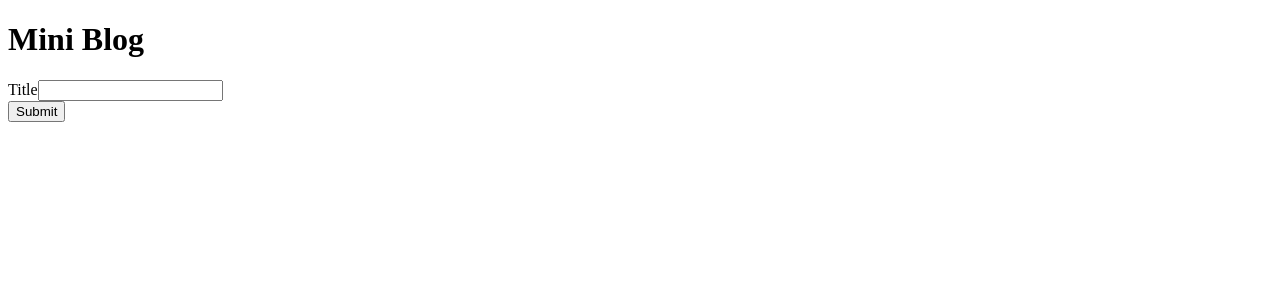
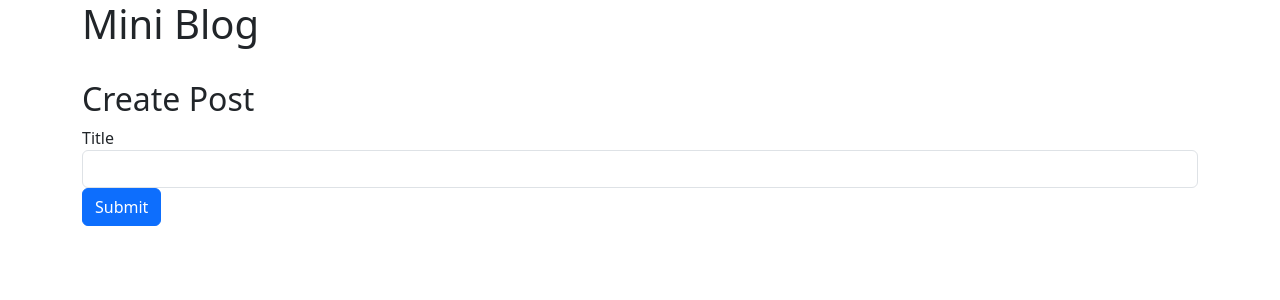
Before and after one commit to sandeepgangaram/mini-microservices-blog, a React (Create React App) app in the folder client/: page / in a window 1280 px wide. Shown: the top 300 px of the page. Built offline with nearby package versions, Linux system fonts and the light colour scheme.

Commit message:
add bootstrap styling

```diff
--- a/client/public/index.html
+++ b/client/public/index.html
@@ -10,6 +10,12 @@
       content="Web site created using create-react-app"
     />
     <link rel="apple-touch-icon" href="%PUBLIC_URL%/logo192.png" />
+    <link
+      href="https://cdn.jsdelivr.net/npm/bootstrap@5.3.0-alpha3/dist/css/bootstrap.min.css"
+      rel="stylesheet"
+      integrity="sha384-KK94CHFLLe+nY2dmCWGMq91rCGa5gtU4mk92HdvYe+M/SXH301p5ILy+dN9+nJOZ"
+      crossorigin="anonymous"
+    />
     <!--
       manifest.json provides metadata used when your web app is installed on a
       user's mobile device or desktop. See https://developers.google.com/web/fundamentals/web-app-manifest/
@@ -39,5 +45,10 @@
       To begin the development, run `npm start` or `yarn start`.
       To create a production bundle, use `npm run build` or `yarn build`.
     -->
+    <script
+      src="https://cdn.jsdelivr.net/npm/bootstrap@5.3.0-alpha3/dist/js/bootstrap.bundle.min.js"
+      integrity="sha384-ENjdO4Dr2bkBIFxQpeoTz1HIcje39Wm4jDKdf19U8gI4ddQ3GYNS7NTKfAdVQSZe"
+      crossorigin="anonymous"
+    ></script>
   </body>
 </html>
--- a/client/src/App.js
+++ b/client/src/App.js
@@ -3,6 +3,7 @@ function App() {
   return (
     <div className="container">
       <h1>Mini Blog</h1>
+      <br />
       <PostCreate />
     </div>
   );
--- a/client/src/components/PostCreate.js
+++ b/client/src/components/PostCreate.js
@@ -1,12 +1,15 @@
 const PostCreate = () => {
   return (
-    <form className="form">
     <div>
+      <h2>Create Post</h2>
+      <form>
+        <div className="form-group">
           <label>Title</label>
           <input className="form-control" />
         </div>
         <button className="btn btn-primary">Submit</button>
       </form>
+    </div>
   );
 };
 
```
Lines whose indentation alone changed are shown as unchanged.
